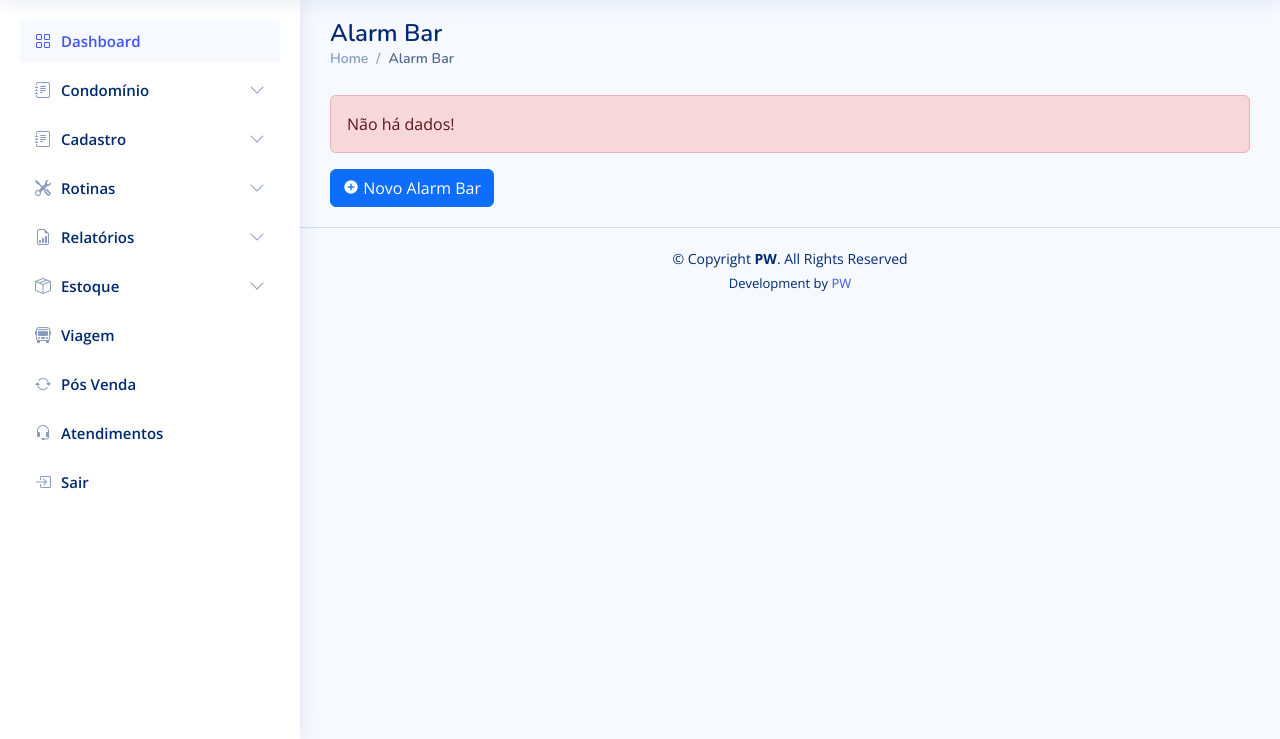
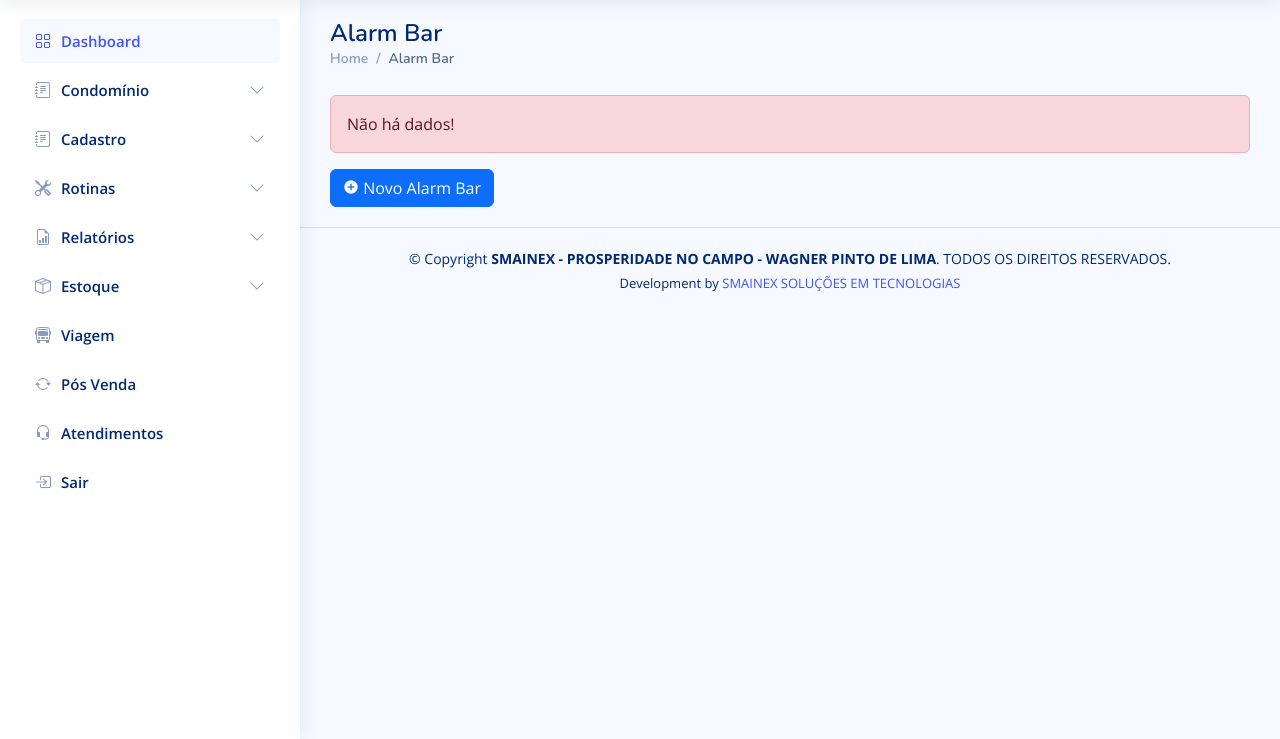
Before and after one commit to wagnerpintodelima/slocker, a Django app: page /gestao/alarm/bar/ in a window 1280 px wide. Shown: the part 61-800 px from the top of the page. Run offline with Django 3.2, Linux system fonts and the light colour scheme; the visitor is signed in with stand-in values (Sample User, id 1); data that the repository does not hold is empty; some libraries are stand-ins or nearby versions.

Commit message:
AJUSTE NA BASE

```diff
--- a/Backend/Templates/base.html
+++ b/Backend/Templates/base.html
@@ -528,14 +528,14 @@
     <!-- ======= Footer ======= -->
     <footer id="footer" class="footer">
         <div class="copyright">
-            &copy; Copyright <strong><span>PW</span></strong>. All Rights Reserved
+            &copy; Copyright <strong><span>SMAINEX - PROSPERIDADE NO CAMPO - WAGNER PINTO DE LIMA</span></strong>. TODOS OS DIREITOS RESERVADOS.
         </div>
         <div class="credits">
             <!-- All the links in the footer should remain intact. -->
             <!-- You can delete the links only if you purchased the pro version. -->
             <!-- Licensing information: https://bootstrapmade.com/license/ -->
             <!-- Purchase the pro version with working PHP/AJAX contact form: https://bootstrapmade.com/nice-admin-bootstrap-admin-html-template/ -->
-            Development by <a href="https://google.com.br">PW</a>
+            Development by <a href="https://google.com.br">SMAINEX SOLUÇÕES EM TECNOLOGIAS</a>
         </div>
     </footer><!-- End Footer -->
 
```
